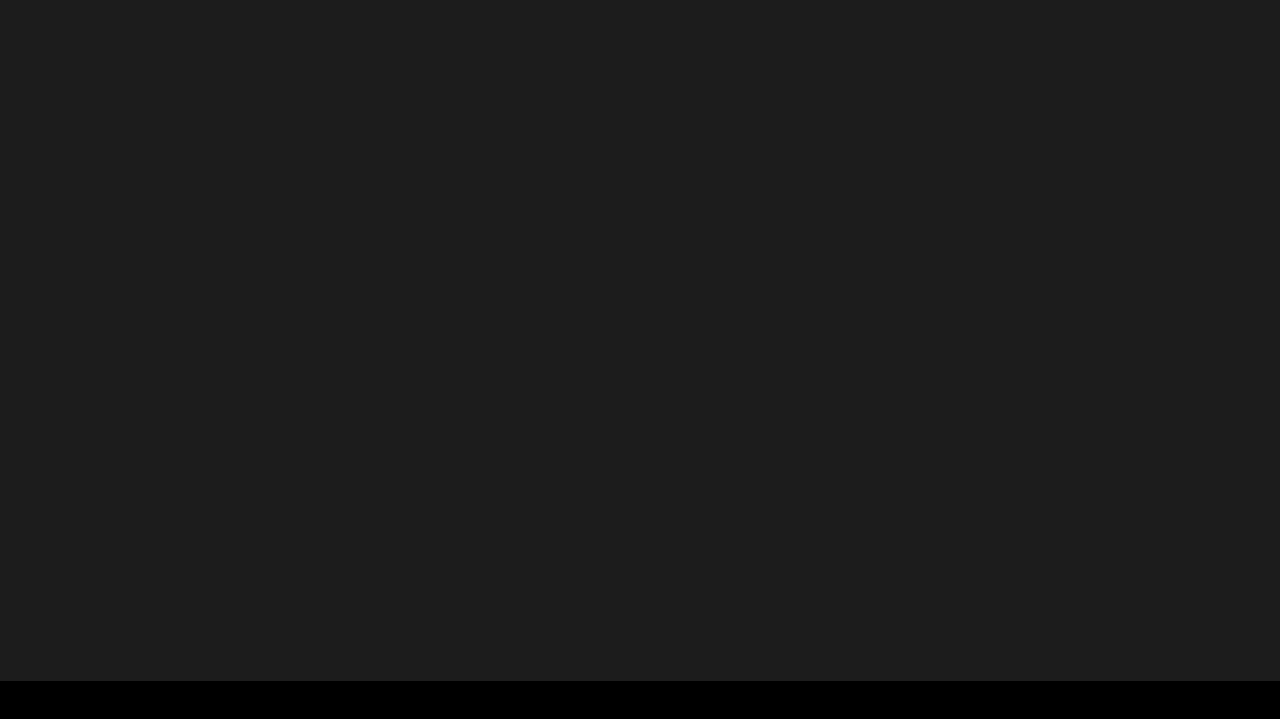
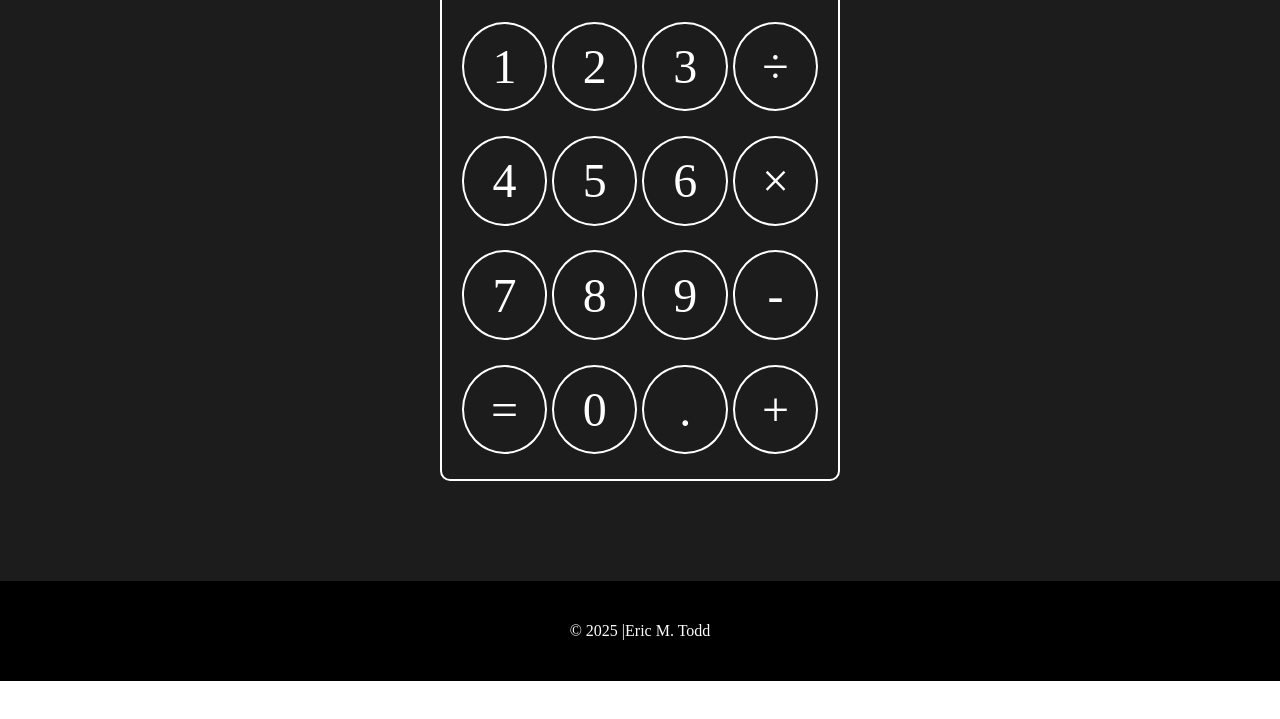
Before and after one commit to EricMTodd/calculator, a plain HTML site: page index.html in a window 1280 px wide. Shown: the part 219-938 px from the top of the page. After the commit the page ends 900 px from the top, so only its background shows below. Drawn offline with Linux system fonts and the light colour scheme.

Commit message:
Basic layout in place.

```diff
--- a/index.html
+++ b/index.html
@@ -9,7 +9,33 @@
 	<body>
 		<nav>Calculator</nav>
 		<main>
-			<h1>Hello world!</h1>
+			<div class="frame">
+				<div class="row display"></div>
+				<div class="row buttons-1">
+					<div class="button">1</div>
+					<div class="button">2</div>
+					<div class="button">3</div>
+					<div class="button">÷</div>
+				</div>
+				<div class="row buttons-2">
+					<div class="button">4</div>
+					<div class="button">5</div>
+					<div class="button">6</div>
+					<div class="button">×</div>
+				</div>
+				<div class="row buttons-3">
+					<div class="button">7</div>
+					<div class="button">8</div>
+					<div class="button">9</div>
+					<div class="button">-</div>
+				</div>
+				<div class="row buttons-4">
+					<div class="button">=</div>
+					<div class="button">0</div>
+					<div class="button">.</div>
+					<div class="button">+</div>
+				</div>
+			</div>
 		</main>
 		<footer>&copy 2025 | <a href="https://github.com/EricMTodd/">Eric M. Todd</a></footer>
 	</body>
--- a/styles/main.css
+++ b/styles/main.css
@@ -1,5 +1,12 @@
+/*Variables*/
 :root {
 	--nav-height: 50px;
+}
+
+
+/*Element styles*/
+* {
+	box-sizing: border-box;
 }
 
 body {
@@ -22,6 +29,8 @@ main {
 	background-color: #1c1c1c;
 	color: white;
 	padding: var(--nav-height) 16.5%;
+	display: flex;
+	justify-content: center;
 }
 
 footer {
@@ -49,3 +58,48 @@ a:hover {
 a:active {
 	color: white;
 }
+
+/*Class styles*/
+.frame {
+	height: 600px;
+	width: 400px;
+	border: 2px solid white;
+	display: flex;
+	flex-direction: column;
+	justify-content: space-evenly;
+	align-items: center	;
+	border-radius: 10px;
+}
+
+.display {
+	border: 2px solid white;
+	border-radius: 15px;
+}
+
+.row {
+	height: 15%;
+	width:90%;
+	display: flex;
+	justify-content: space-evenly;
+	gap: 5px;
+}
+
+.button {
+	display: flex;
+	justify-content: center;
+	align-items: center;
+	font-size: 48px;
+	border: 2px solid white;
+	flex: 1 1 0;
+	border-radius: 50%;
+}
+
+.button:hover {
+	background-color: white;
+	color: black;
+}
+
+.button:active {
+	background-color: #1c1c1c;
+	color: white;
+}
```
